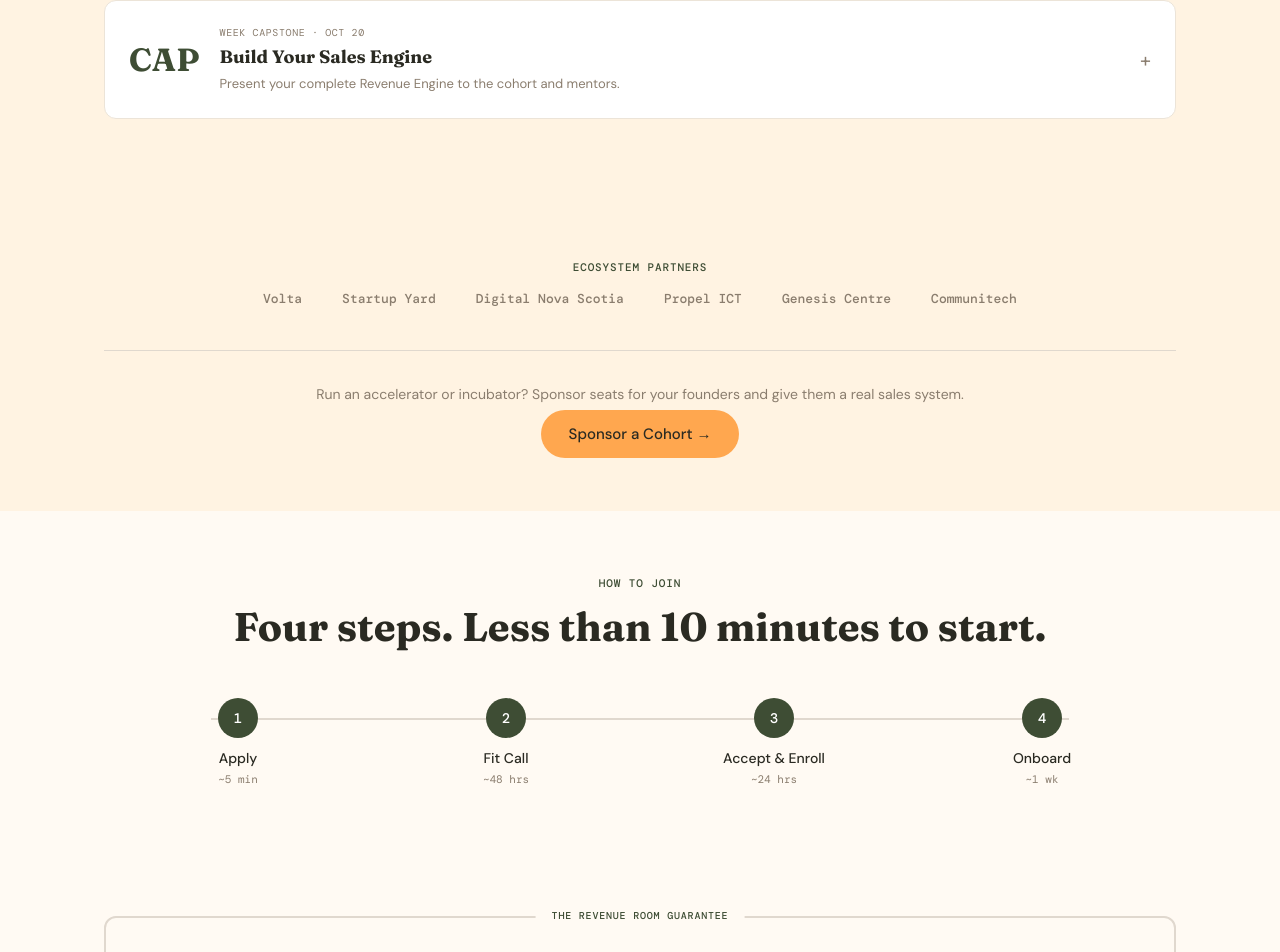
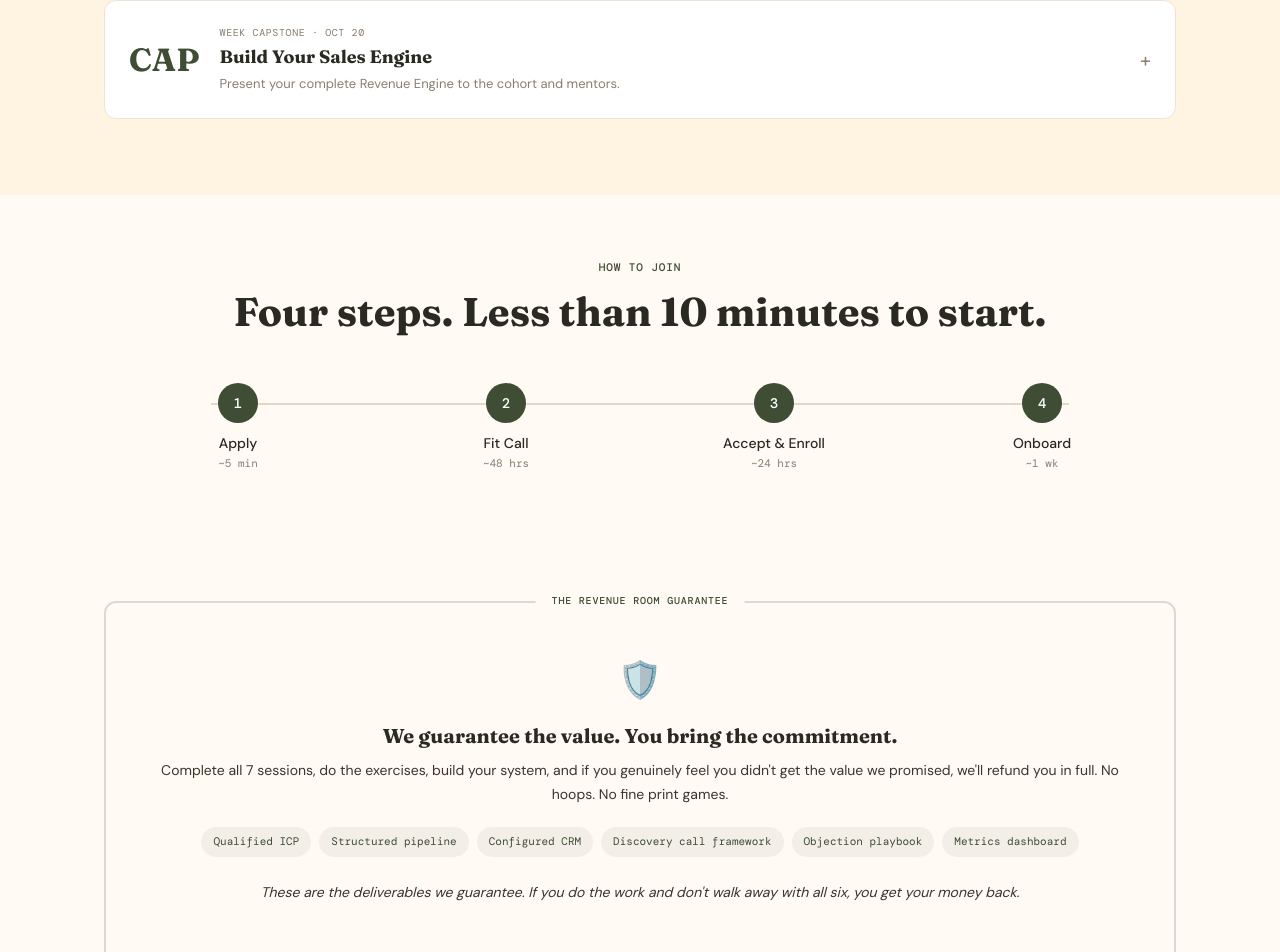
Before and after one commit to irsaliendraDF/TheRevenueRoomLanding, a React (Vite) app: page / in a window 1280 px wide. Shown: the part 5741-6693 px from the top of the page. Built offline with nearby package versions, Linux system fonts and the light colour scheme.

Commit message:
Hide partners section until confirmed

```diff
--- a/src/App.tsx
+++ b/src/App.tsx
@@ -560,8 +560,8 @@ function App() {
         </div>
       </section>
 
-      {/* Partners */}
-      <section className="partners">
+      {/* Partners - hidden until confirmed partners */}
+      <section className="partners" style={{ display: 'none' }}>
         <div className="container">
           <p className="eyebrow">Ecosystem Partners</p>
           <div className="partners-logos">
```
